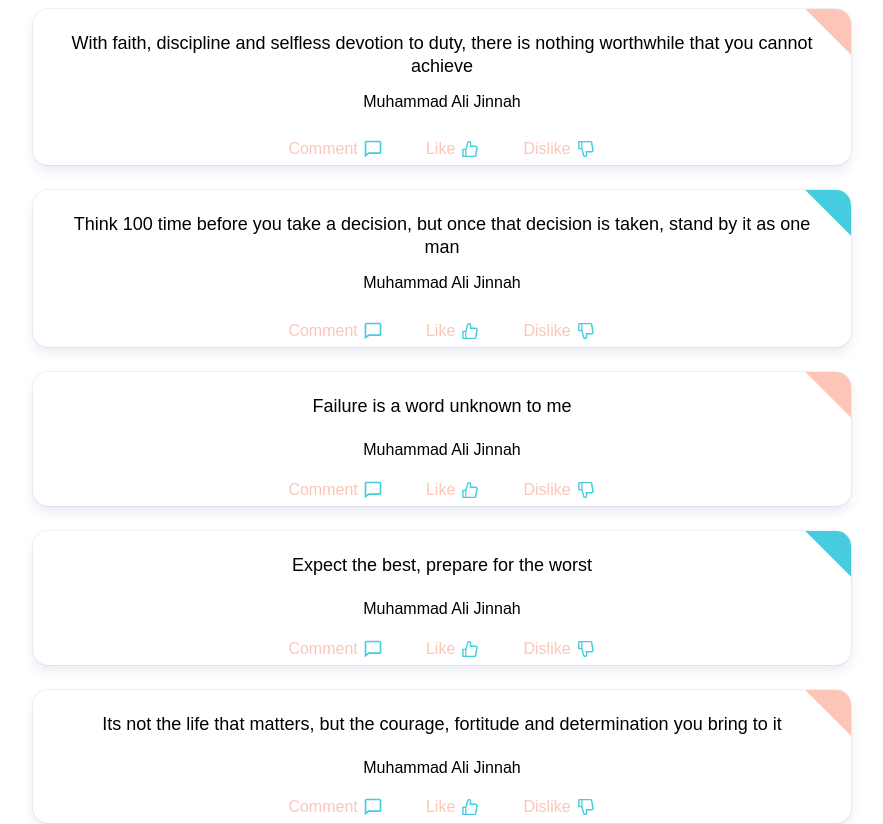
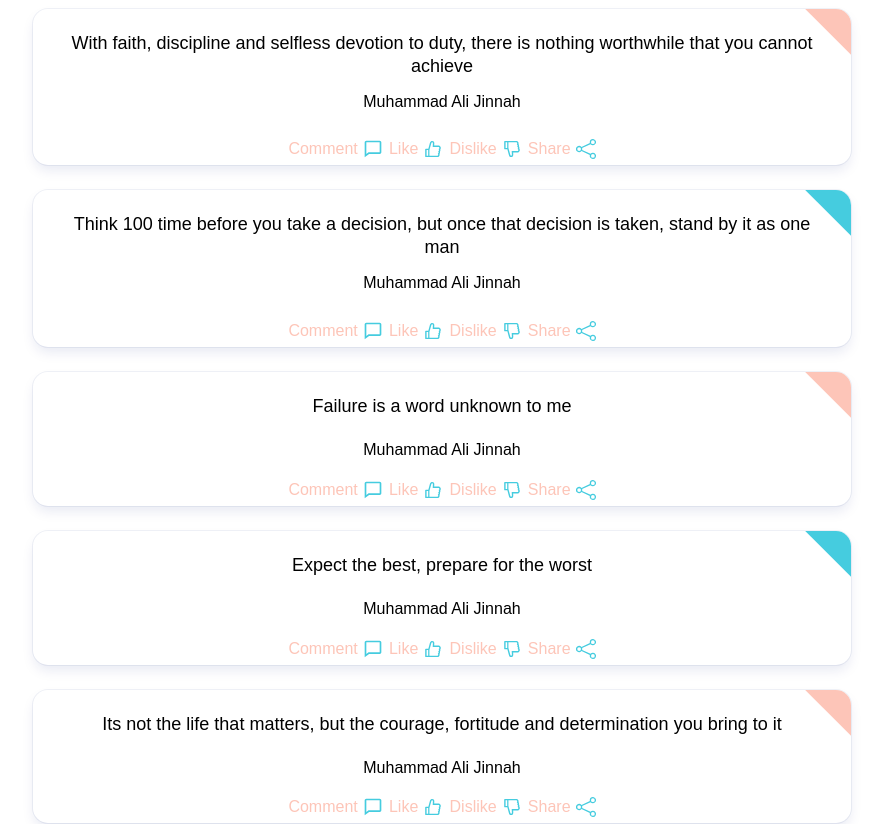
Before and after one commit to Hat52/get-motivated, a React (Create React App) app: page / in a window 1280 px wide. Shown: the part 820-1644 px from the top of the page, without its empty margins (223-1106 px from the left). Built offline with nearby package versions, Linux system fonts and the light colour scheme.

Commit message:
feat: Share

```diff
--- a/src/components/cards/index.js
+++ b/src/components/cards/index.js
@@ -1,8 +1,8 @@
 import React from 'react';
 import './index.css'
 import {BiComment} from 'react-icons/bi'
-import {AiOutlineLike} from 'react-icons/ai'
-import {AiOutlineDislike} from 'react-icons/ai'
+import {AiOutlineLike,AiOutlineDislike} from 'react-icons/ai'
+import {BsShare}from 'react-icons/bs'
 export default function Card ({index,author,quote}) {
     return(
         <div className='card-container' key={index}>
@@ -18,6 +18,7 @@
                     <div className="Icon-text"><span>Comment</span> <BiComment fontSize="1.5em" color="#45CCDF" className="comment-icon" size="20"/></div>
                     <div className="Icon-text"><span>Like</span> <AiOutlineLike fontSize="1.5em" color="#45CCDF" className="comment-icon" size="20"/></div>
                     <div className="Icon-text"><span>Dislike</span> <AiOutlineDislike fontSize="1.5em" color="#45CCDF" className="comment-icon" size="20"/></div>
+                    <div className="Icon-text"><span>Share</span> <BsShare fontSize="1.5em" color="#45CCDF" className="comment-icon" size="20"/></div>
                 </div>
             </section>
         </div>
```
